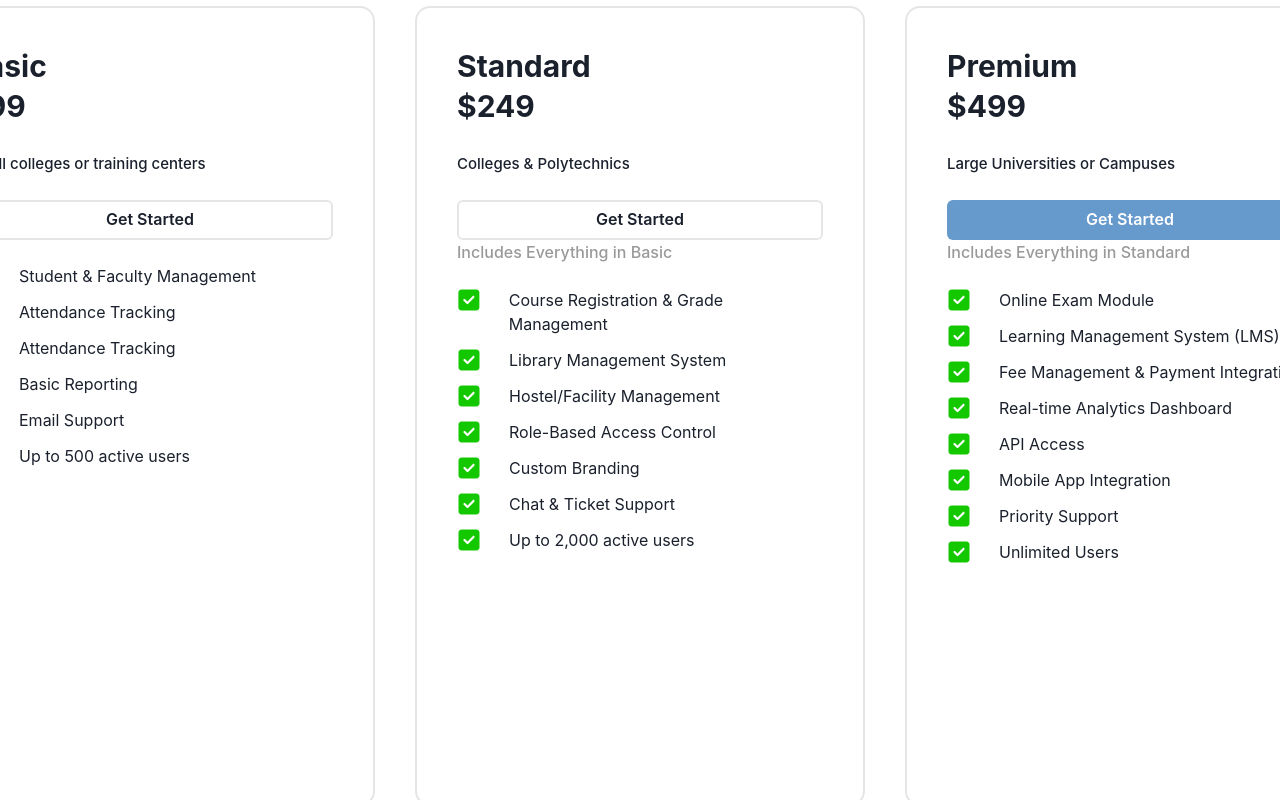
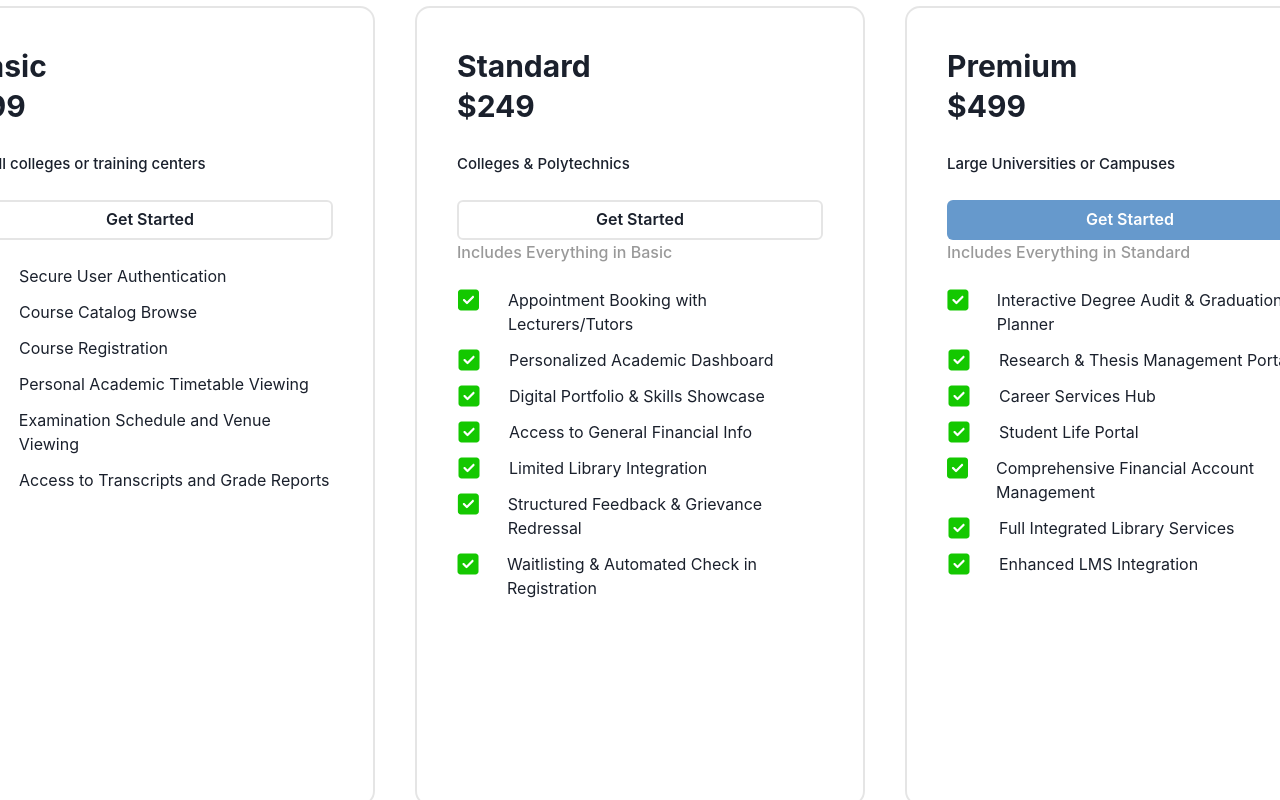
Before and after one commit to HengJake/CampusHub, a React (Vite) app in the folder frontend/: page /pricing in a window 1280 px wide. Shown: the part 480-1280 px from the top of the page. Built offline with nearby package versions, Linux system fonts and the light colour scheme.

Commit message:
information updated

```diff
--- a/frontend/src/pages/commonPage/pricing/pricing.jsx
+++ b/frontend/src/pages/commonPage/pricing/pricing.jsx
@@ -107,27 +107,27 @@ function pricing() {
               >
                 <Box display={"flex"} flexDirection={"row"} gap={7}>
                   <FaSquareCheck color="#14C800" size={24} />
-                  <Text>Student & Faculty Management</Text>
+                  <Text>Secure User Authentication</Text>
                 </Box>
                 <Box display={"flex"} flexDirection={"row"} gap={7}>
                   <FaSquareCheck color="#14C800" size={24} />
-                  <Text>Attendance Tracking</Text>
+                  <Text> Course Catalog Browse</Text>
                 </Box>
                 <Box display={"flex"} flexDirection={"row"} gap={7}>
                   <FaSquareCheck color="#14C800" size={24} />
-                  <Text>Attendance Tracking</Text>
+                  <Text>Course Registration </Text>
                 </Box>
                 <Box display={"flex"} flexDirection={"row"} gap={7}>
                   <FaSquareCheck color="#14C800" size={24} />
-                  <Text>Basic Reporting</Text>
+                  <Text>Personal Academic Timetable Viewing</Text>
                 </Box>
                 <Box display={"flex"} flexDirection={"row"} gap={7}>
                   <FaSquareCheck color="#14C800" size={24} />
-                  <Text>Email Support</Text>
+                  <Text>Examination Schedule and Venue Viewing</Text>
                 </Box>
                 <Box display={"flex"} flexDirection={"row"} gap={7}>
                   <FaSquareCheck color="#14C800" size={24} />
-                  <Text>Up to 500 active users</Text>
+                  <Text>Access to Transcripts and Grade Reports</Text>
                 </Box>
               </Box>
             </Box>
@@ -181,31 +181,31 @@ function pricing() {
               >
                 <Box display={"flex"} flexDirection={"row"} gap={7}>
                   <FaSquareCheck color="#14C800" size={24} />
-                  <Text>Course Registration & Grade Management</Text>
+                  <Text> Appointment Booking with Lecturers/Tutors</Text>
                 </Box>
                 <Box display={"flex"} flexDirection={"row"} gap={7}>
                   <FaSquareCheck color="#14C800" size={24} />
-                  <Text>Library Management System</Text>
+                  <Text>Personalized Academic Dashboard </Text>
                 </Box>
                 <Box display={"flex"} flexDirection={"row"} gap={7}>
                   <FaSquareCheck color="#14C800" size={24} />
-                  <Text>Hostel/Facility Management</Text>
+                  <Text>Digital Portfolio & Skills Showcase</Text>
                 </Box>
                 <Box display={"flex"} flexDirection={"row"} gap={7}>
                   <FaSquareCheck color="#14C800" size={24} />
-                  <Text>Role-Based Access Control</Text>
+                  <Text>Access to General Financial Info</Text>
                 </Box>
                 <Box display={"flex"} flexDirection={"row"} gap={7}>
                   <FaSquareCheck color="#14C800" size={24} />
-                  <Text>Custom Branding</Text>
+                  <Text>Limited Library Integration</Text>
                 </Box>
                 <Box display={"flex"} flexDirection={"row"} gap={7}>
                   <FaSquareCheck color="#14C800" size={24} />
-                  <Text>Chat & Ticket Support</Text>
+                  <Text> Structured Feedback & Grievance Redressal</Text>
                 </Box>
                 <Box display={"flex"} flexDirection={"row"} gap={7}>
                   <FaSquareCheck color="#14C800" size={24} />
-                  <Text>Up to 2,000 active users</Text>
+                  <Text>Waitlisting & Automated Check in Registration</Text>
                 </Box>
               </Box>
             </Box>
@@ -259,35 +259,31 @@ function pricing() {
               >
                 <Box display={"flex"} flexDirection={"row"} gap={7}>
                   <FaSquareCheck color="#14C800" size={24} />
-                  <Text>Online Exam Module</Text>
+                  <Text> Interactive Degree Audit & Graduation Planner</Text>
                 </Box>
                 <Box display={"flex"} flexDirection={"row"} gap={7}>
                   <FaSquareCheck color="#14C800" size={24} />
-                  <Text>Learning Management System (LMS)</Text>
+                  <Text> Research & Thesis Management Portal</Text>
                 </Box>
                 <Box display={"flex"} flexDirection={"row"} gap={7}>
                   <FaSquareCheck color="#14C800" size={24} />
-                  <Text>Fee Management & Payment Integration</Text>
+                  <Text>Career Services Hub</Text>
                 </Box>
                 <Box display={"flex"} flexDirection={"row"} gap={7}>
                   <FaSquareCheck color="#14C800" size={24} />
-                  <Text>Real-time Analytics Dashboard</Text>
+                  <Text>Student Life Portal</Text>
                 </Box>
                 <Box display={"flex"} flexDirection={"row"} gap={7}>
                   <FaSquareCheck color="#14C800" size={24} />
-                  <Text>API Access</Text>
+                  <Text> Comprehensive Financial Account Management </Text>
                 </Box>
                 <Box display={"flex"} flexDirection={"row"} gap={7}>
                   <FaSquareCheck color="#14C800" size={24} />
-                  <Text>Mobile App Integration</Text>
+                  <Text> Full Integrated Library Services</Text>
                 </Box>
                 <Box display={"flex"} flexDirection={"row"} gap={7}>
                   <FaSquareCheck color="#14C800" size={24} />
-                  <Text>Priority Support</Text>
-                </Box>
-                <Box display={"flex"} flexDirection={"row"} gap={7}>
-                  <FaSquareCheck color="#14C800" size={24} />
-                  <Text>Unlimited Users</Text>
+                  <Text>Enhanced LMS Integration</Text>
                 </Box>
               </Box>
             </Box>
```
